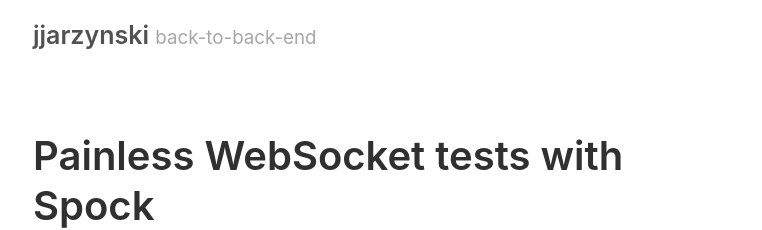
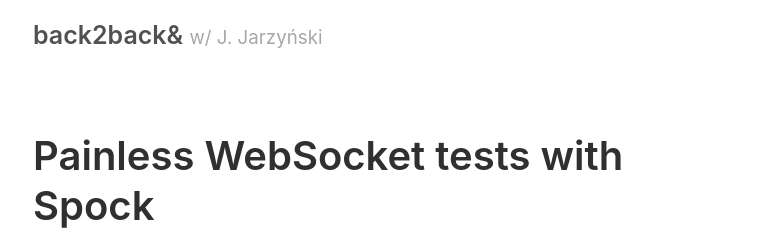
Before and after one commit to jjarzynski/jjarzynski.github.io, a Jekyll site: the page built from index.html, in a window 1280 px wide and 900 px high. Shown: the top 230 px of the window, without its empty margins (257-1019 px from the left). Built offline with Jekyll 4.4.1, drawn with Linux system fonts in a browser that asks for light colours; the list of posts is cut into pages by our own code.

Commit message:
back2back&

```diff
--- a/_config.yml
+++ b/_config.yml
@@ -1,6 +1,6 @@
 # Setup
-title: jjarzynski
-tagline: back-to-back-end
+title: back2back&
+tagline: w/ J. Jarzyński
 url: https://jjarzynski.github.io
 paginate: 1
 baseurl: ""
```
